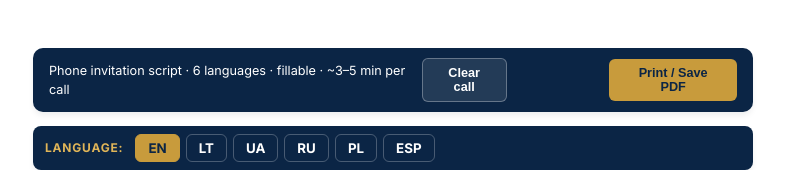
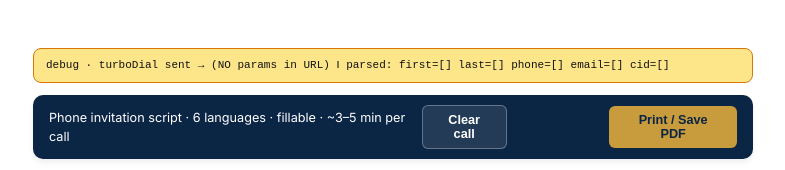
Before and after one commit to vytautasskapcevicius-ship-it/goodwill-call-script, a plain HTML site: page index.html in a window 1280 px wide. Shown: the top 170 px of the page, without its empty margins (247-1032 px from the left). Drawn offline with nearby package versions, Linux system fonts and the light colour scheme.

Commit message:
Add temporary debug banner: show raw turboDial URL params + parsed values

```diff
--- a/index.html
+++ b/index.html
@@ -381,6 +381,8 @@
 </style>
 </head>
 <body data-lang="en">
+
+<div id="td-debug" class="no-print" style="background:#fde68a;color:#111;padding:8px 12px;border-radius:8px;margin:0 0 12px;font-size:11px;font-family:monospace;word-break:break-all;border:1px solid #d97706;">debug: waiting…</div>
 
 <div class="print-bar no-print">
   <span>
@@ -1083,6 +1085,9 @@
     const langP = (pick('lang','language') || '').toLowerCase().slice(0,2);
     if (supported.includes(langP)) prefillLang = langP;
 
+    const dbg = document.getElementById('td-debug');
+    if (dbg) dbg.textContent = 'debug · turboDial sent → ' + (location.search || '(NO params in URL)') + '  ‖ parsed: first=[' + fn + '] last=[' + ln + '] phone=[' + phoneP + '] email=[' + emailP + '] cid=[' + currentCid + ']';
+
     const hasParams = fullName || phoneP || emailP || currentCid;
     if (!hasParams) { wireOpenKeap(); return; }
 
```
